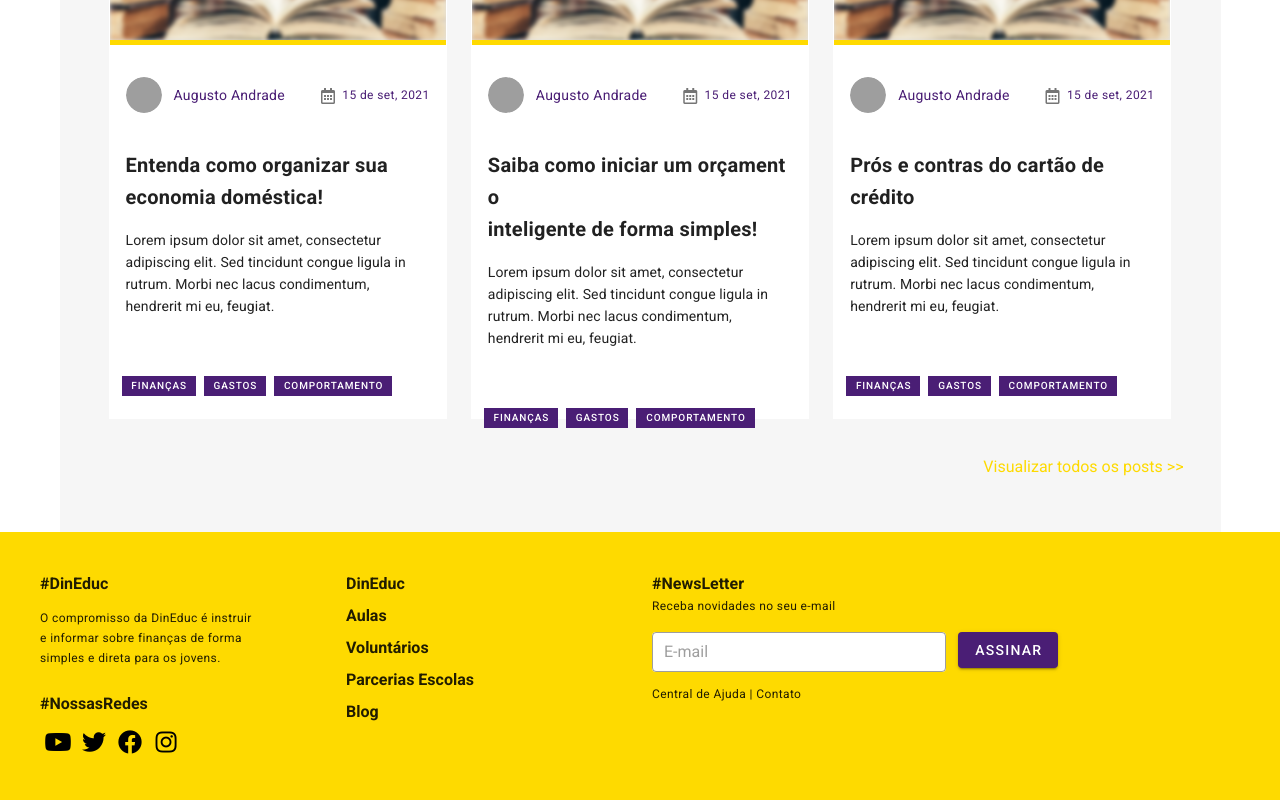
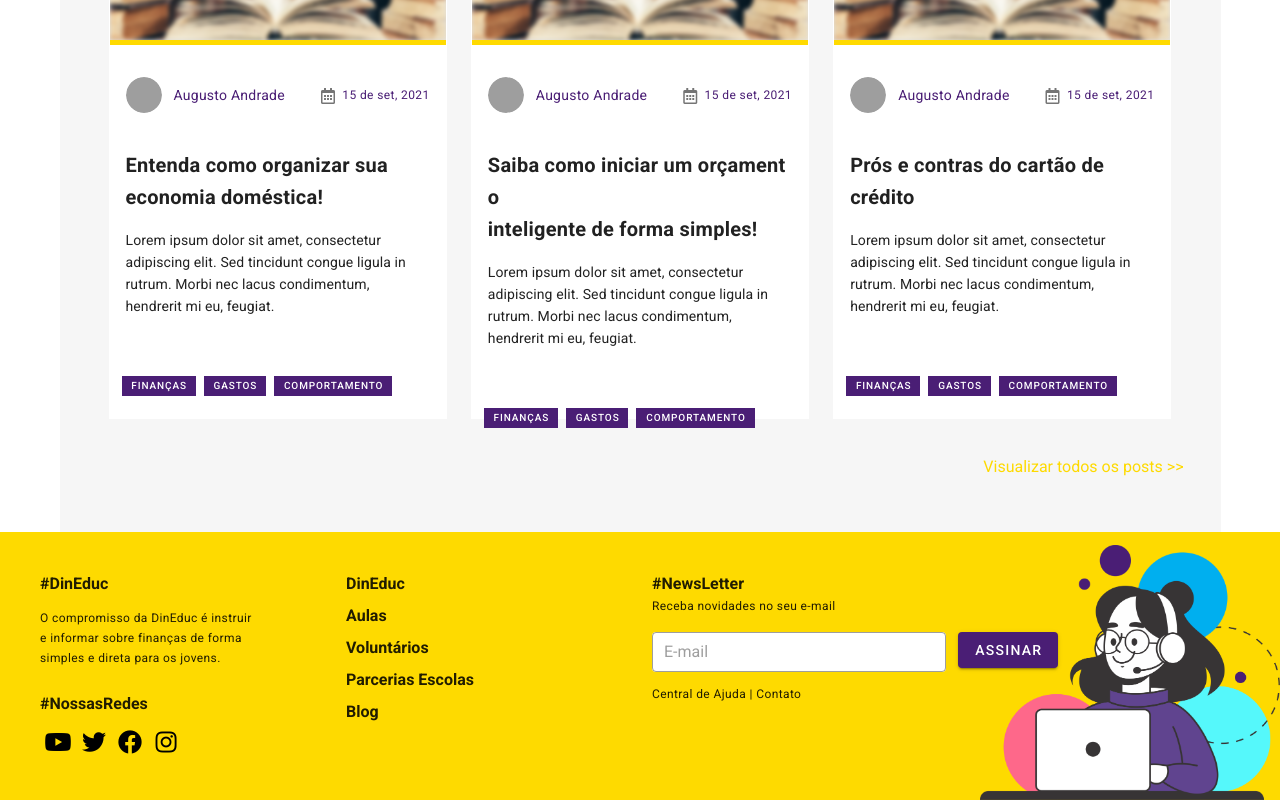
Before and after one commit to Software-Enginnering-Projet-GrupoE-E21/frontend_vue, a Vue app: page / in a window 1280 px wide. Shown: the part 2708-3508 px from the top of the page. Built offline with nearby package versions, Linux system fonts and the light colour scheme; grey boxes are pictures that could not be loaded; what vue-the-mask would draw is missing.

Commit message:
chore: add footer sac backgroung

```diff
--- a/src/components/communs/Footer.vue
+++ b/src/components/communs/Footer.vue
@@ -4,7 +4,7 @@
       padless
       :fixed="false"
       color="primary"
-      class="pa-10 mt-0"
+      class="pa-10 mt-0 bg-sac"
     >
         <v-row>
             <v-col cols="3" class="text-left">
@@ -60,4 +60,11 @@ export default {
     width:50%
 }
 
+.bg-sac {
+  background: url('../../assets/DashboardSac.png');
+  background-repeat: no-repeat;
+  background-position: bottom right;
+  background-size: auto 95%;
+}
+
 </style>
```
